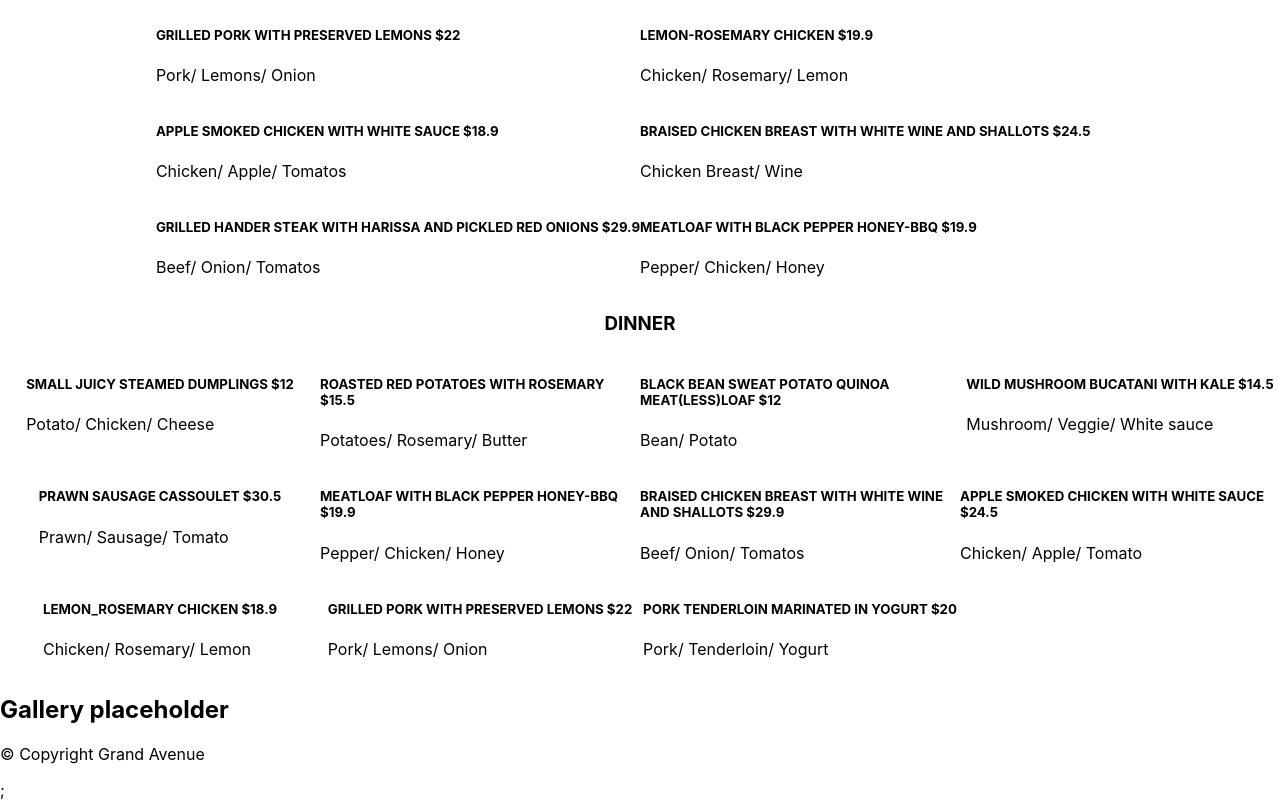
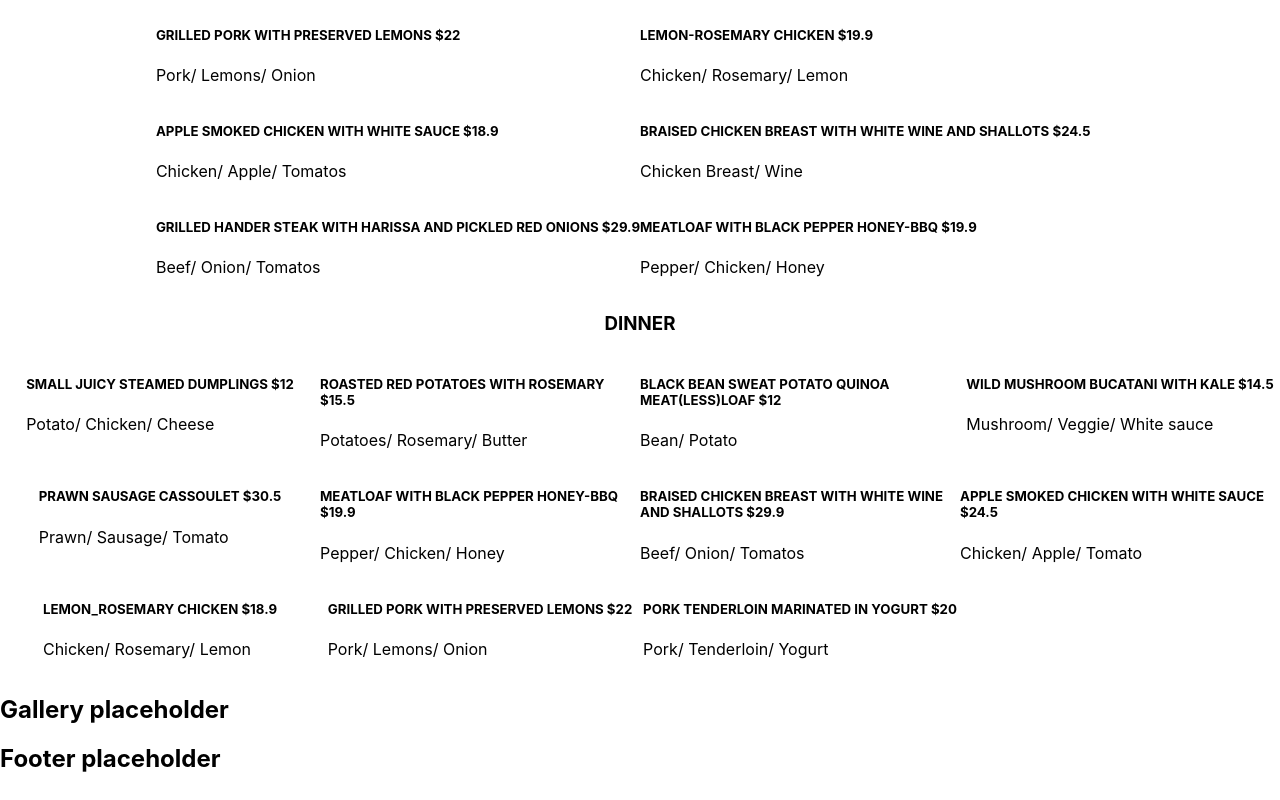
Before and after one commit to GretaSepulveda/Infinite-scroll-menu, a React (Create React App) app: page / in a window 1280 px wide. Shown: the part 584-1384 px from the top of the page. Built offline with nearby package versions, Linux system fonts and the light colour scheme.

Commit message:
switched back to the original configuration

```diff
--- a/src/Components/Footer/Footer.js
+++ b/src/Components/Footer/Footer.js
@@ -1,12 +1,14 @@
 import React from "react";
 import "./Footer.css";
 
+<div>
+  <p>© Copyright Grand Avenue</p>
+</div>;
+
 export default function Footer() {
   return (
-    <div ClassName="Footer-Container">
-      <div>
-        <p>© Copyright Grand Avenue</p>
-      </div>;
+    <div>
+      <h2>Footer placeholder</h2>
     </div>
   );
 }
```
